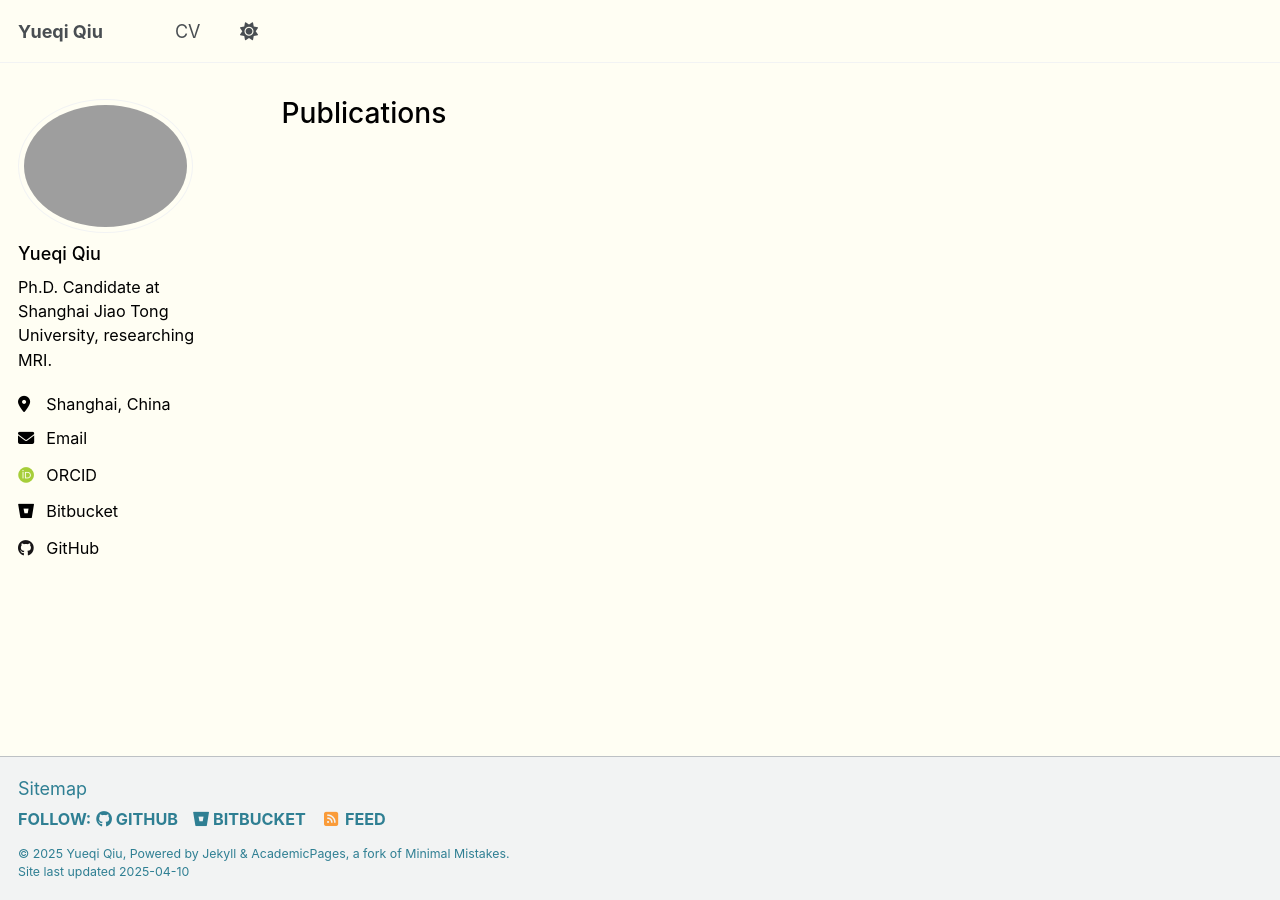
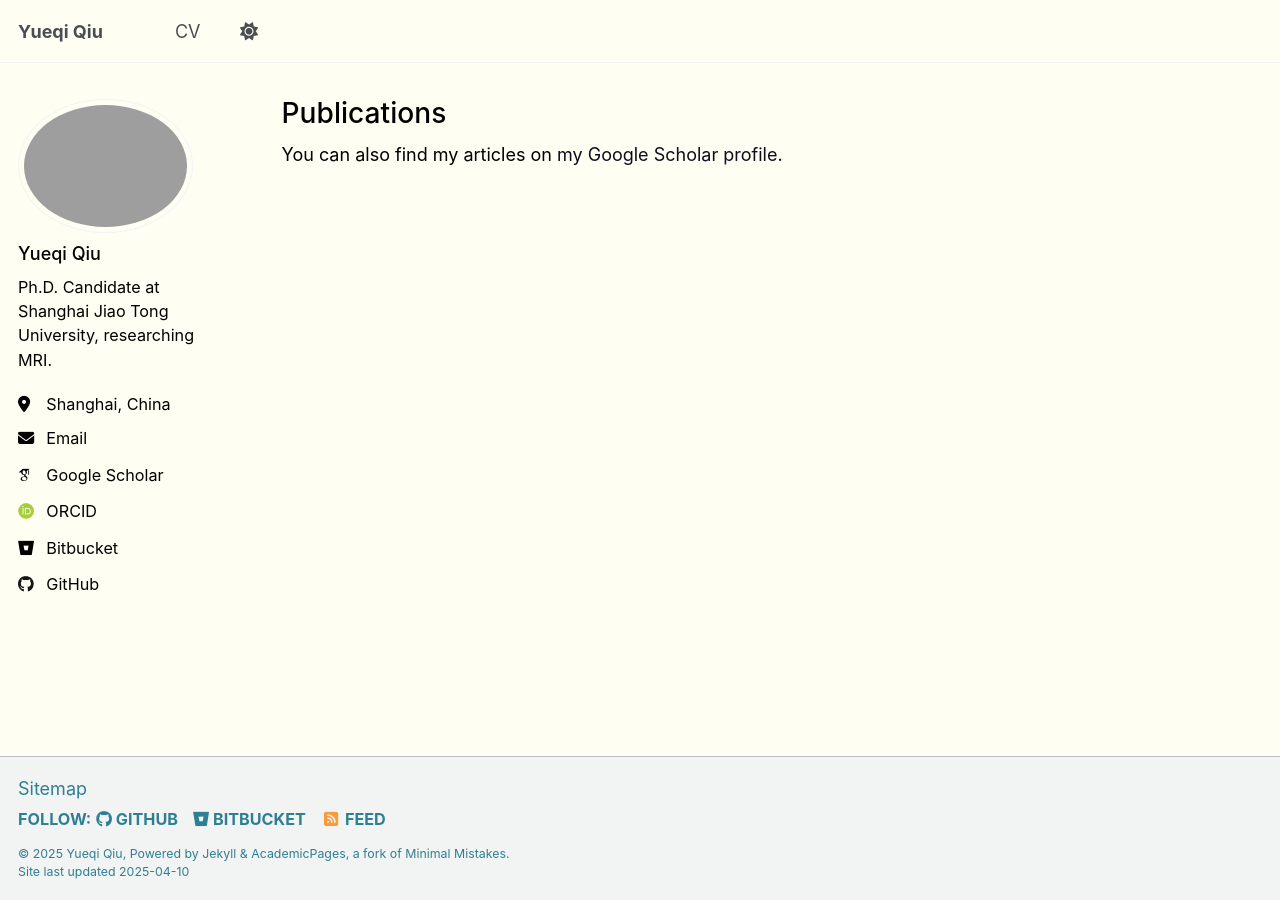
Before and after one commit to qiuyueqi/qiuyueqi.github.io, a Jekyll site: the page built from _pages/publications.html, in a window 1280 px wide. Built offline with Jekyll 4.4.1, drawn with Linux system fonts in a browser that asks for light colours; some web fonts are replaced; part of the change alters nothing that is shown.

Commit message:
add google scholar

```diff
--- a/_config.yml
+++ b/_config.yml
@@ -35,7 +35,7 @@ author:
 
   # Academic websites
   arxiv            : # URL - Update with the correct link to your profile
-  # googlescholar    : "https://scholar.google.com/citations?user=PS_CX0AAAAAJ"
+  googlescholar    : "https://scholar.google.com/citations?view_op=list_works&hl=zh-CN&user=4__cv-UAAAAJ"
   impactstory      : # URL
   orcid            : "https://orcid.org/0009-0005-7499-2983"
   semantic         : # URL
```
